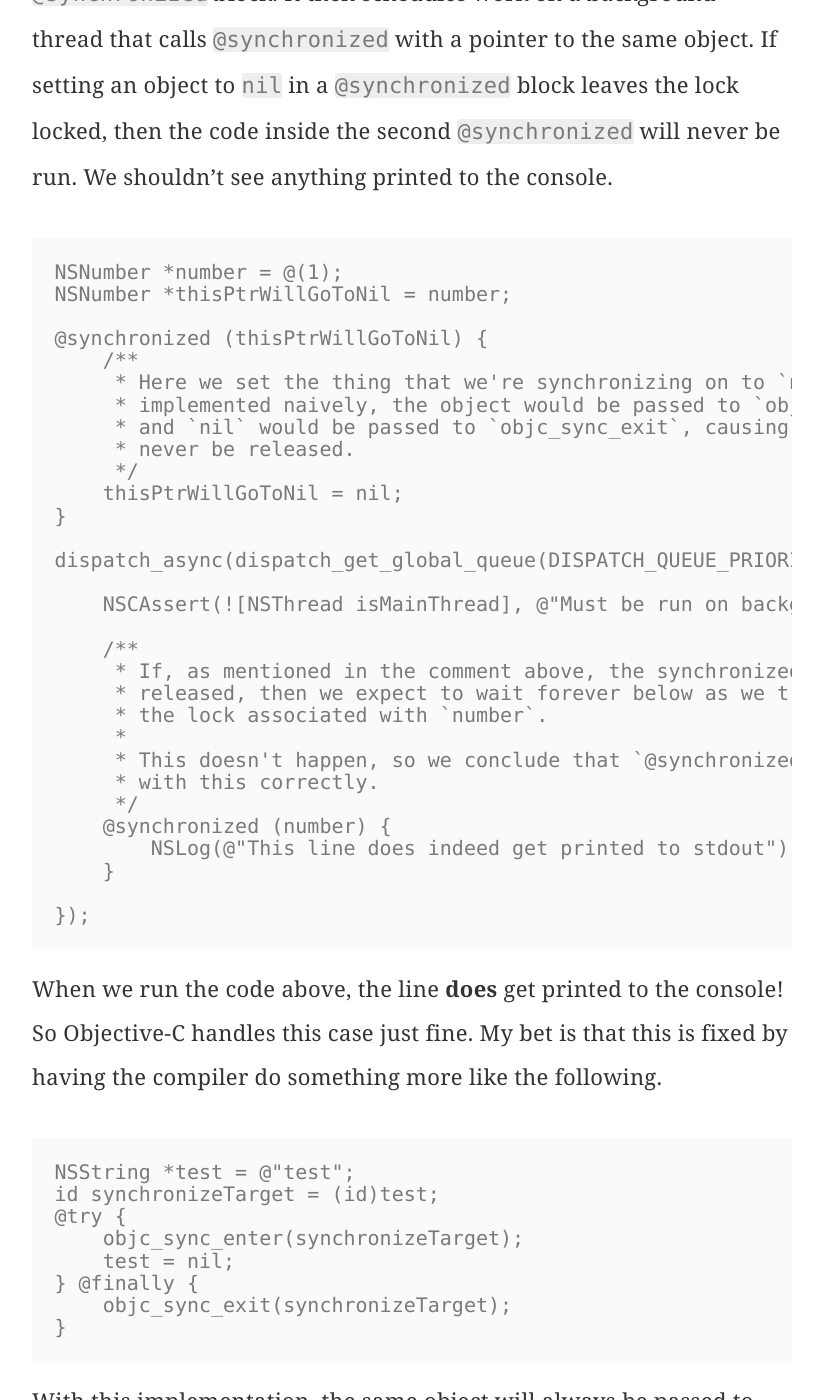
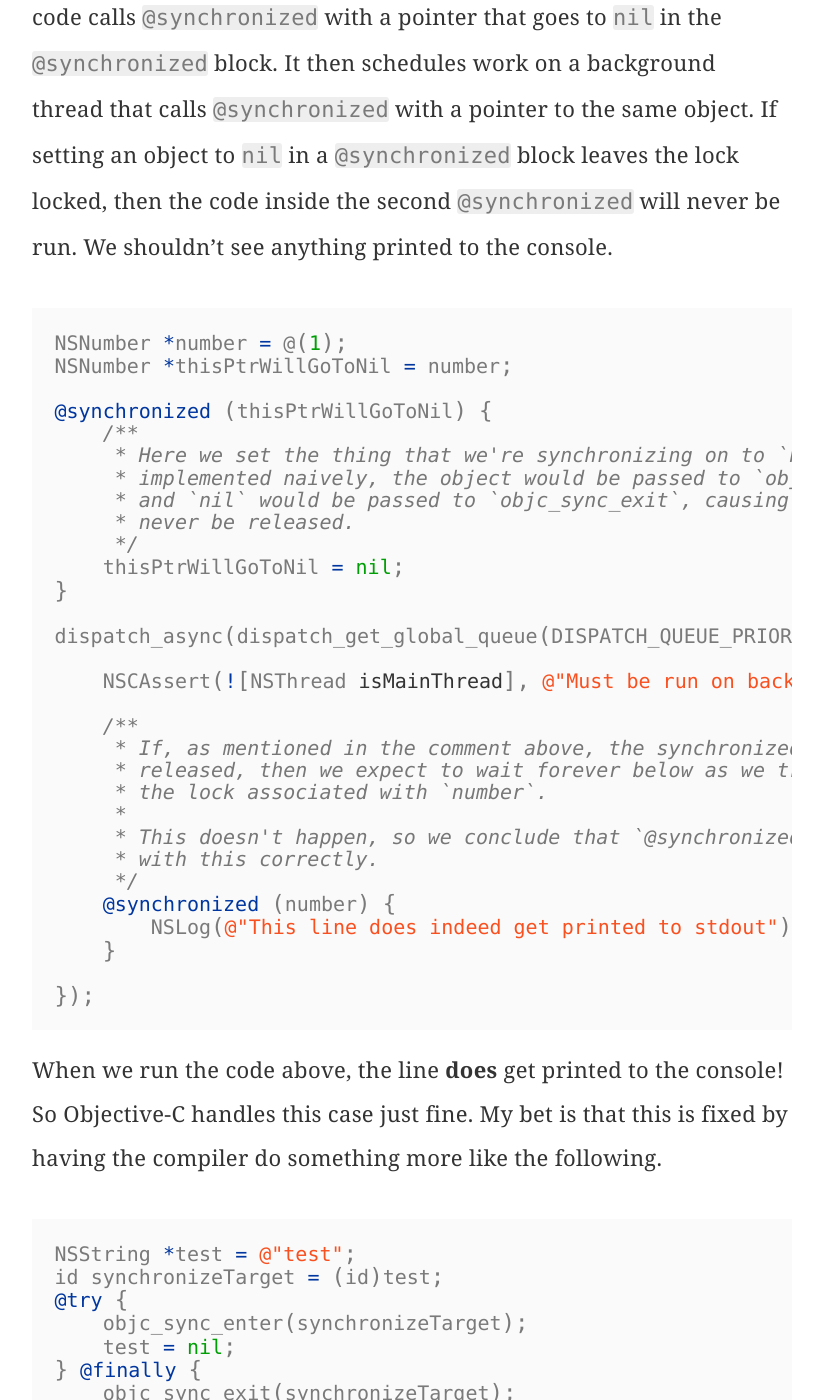
Before and after one commit to ryankaplan/ryankaplan.github.io, a Jekyll site: the page built from _posts/2015-05-09-synchronized.md, in a window 1280 px wide and 1400 px high, scrolled down 9749 px. Shown: the whole window, without its empty margins (228-1051 px from the left). Built offline with Jekyll 4.4.1, drawn with Linux system fonts in a browser that asks for light colours; comment, search, counter and statistics services are not loaded; some of the changed text lies outside the part shown.

Commit message:
Update syntax highlighting in old post

````diff
--- a/_posts/2015-05-09-synchronized.md
+++ b/_posts/2015-05-09-synchronized.md
@@ -17,7 +17,7 @@
 
 Suppose that we're implementing a thread-safe queue in Objective-C. We might start it like this:
 
-~~~
+```objective-c
 @implementation ThreadSafeQueue
 {
     NSMutableArray *_elements;
@@ -42,7 +42,7 @@
 }
 
 @end
-~~~
+```
 
 The `ThreadSafeQueue` class above has an `init` method which initializes two ivars: an `_elements` array and an `NSLock`. It has a `push:` method which acquires the lock, inserts an element into the array, and then releases the lock. Many threads can call `push:` at the same time, but the line `[_elements addObject:element]` will only ever be run on one thread at a time. The steps might go something like this:
 
@@ -54,7 +54,7 @@
 
 We can implement this more succinctly using the `@synchronized` construct:
 
-~~~
+```objective-c
 @implementation ThreadSafeQueue
 {
     NSMutableArray *_elements;
@@ -77,7 +77,7 @@
 }
 
 @end
-~~~
+```
 
 The synchronized block has the same effect as the `[_lock lock]` and `[_lock unlock]` in the previous example. You can think of it as locking on `self` as if `self` is an `NSLock`. A lock is aqcuired before any code after the opening `{` is run, and the lock is released before any code after the closing `}` is run. This is really handy because it means that you can never forget to call `unlock`!
 
@@ -91,47 +91,47 @@
 
 [This SO post](http://stackoverflow.com/a/6047218/1026198) says that a `@synchronized` block transforms into paired calls to `objc_sync_enter` and `objc_sync_exit`. We don't know what these functions do, but given these facts we may think that the compiler takes code like this:
 
-~~~
+```objective-c
 @synchronized(obj) {
     // do work
 }
-~~~
+```
 
 and turns it into something like this:
 
-~~~
+```objective-c
 @try {
     objc_sync_enter(obj);
     // do work
 } @finally {
     objc_sync_exit(obj);
 }
-~~~
+```
 
 What are `objc_sync_enter` and `object_sync_exit` and how are they implemented? Command-clicking them in XCode takes us to `<objc/objc-sync.h>` which has the two functions that we're interested in:
 
-~~~
+```objective-c
 // Begin synchronizing on 'obj'.
 // Allocates recursive pthread_mutex associated with 'obj' if needed.
 int objc_sync_enter(id obj)
 
 // End synchronizing on 'obj'.
 int objc_sync_exit(id obj)
-~~~
+```
 
 At the bottom fo the file there's a reminder that Apple engineers are humans too ;)
 
-~~~
+```objective-c
 // The wait/notify functions have never worked correctly and no longer exist.
 int objc_sync_wait(id obj, long long milliSecondsMaxWait);
 int objc_sync_notify(id obj);
-~~~
+```
 
 Anyway, the documentation of `objc_sync_enter` tells us something new: the `@synchronized` construct works by allocating a recursive lock[1] for the passed in object. When and how does the allocation happen? And how does it handle `nil` values? Luckily for us, the Objective-C runtime is open source, so we can just read the code and find out!
 
 You can see the full source of `objc-sync` over [here](http://www.opensource.apple.com/source/objc4/objc4-646/runtime/objc-sync.mm), but I'll walk you through it at a high level. Let's start by looking at the data structures at the top of the file. I'll explain them just below this code block, so don't spend too long trying to decipher them.
 
-~~~
+```objective-c
 typedef struct SyncData {
     id object;
     recursive_mutex_t mutex;
@@ -145,7 +145,7 @@
 } SyncList;
 
 static SyncList sDataLists[16];
-~~~
+```
 
 First off, we have a definition of `struct SyncData`. This struct contains an `object` (which is the object that we passed into `@synchronized`) and an associated `recursive_mutex_t` which is the lock associated with that `object`. Each `SyncData` also contains a pointer to another `SyncData` object called `nextData`, so you can think of each `SyncData` struct as an element in a linked list. Lastly, each `SyncData` contains a `threadCount` which is the number of threads which are either using or waiting on the lock in this particular `SyncData` object. This is useful because `SyncData` structs are cached and `threadCount == 0` indicates that a `SyncData` instance can be reused.
 
@@ -159,7 +159,7 @@
 
 If you looked at the source, you'll notice that there are no `retains` or `releases` inside `objc_sync_enter`. So it either doesn't retain the objects passed to it, or its compiled under arc. We can test this with the following code:
 
-~~~
+```objective-c
 NSDate *test = [NSDate date];
 // This should always be `1`
 NSLog(@"%@", @([test retainCount]));
@@ -170,13 +170,13 @@
     // retains `test`
     NSLog(@"%@", @([test retainCount]));
 }
-~~~
+```
 
 This outputs `1` and `1` for each retain count. So it seems like `objc_sync_enter` doesn't retain the object that it's passed. This is interesting. If the object that you're synchronizing on gets deallocated, then it's possible that another, new, object will be allocated in its place. It's possible that some other thread tries to synchronize on that *new* object with the same memory address as the old one. In this case, the other thread will block until the current thread finishes its synchronized block. That doesn't seem so bad. It sounds like something the implementers might have known about and been okay with. I don't see any great alternatives.
 
 What if the object gets set to `nil` in the synchronized block? Let's look again at our naive implementation:
 
-~~~
+```objective-c
 NSString *test = @"test";
 @try {
     // Allocates a lock for test and locks it
@@ -187,13 +187,13 @@
     // above is never unlocked or deallocated
     objc_sync_exit(test);
 }
-~~~
+```
 
 `objc_sync_enter` will be called with `test` and `objc_sync_exit` will be called with `nil`. Well `objc_sync_exit` no-ops when passed `nil`, so nobody will ever release the lock. That sounds bad!
 
 Do we know if `Objective-C` is susceptible to this issue? The following code calls `@synchronized` with a pointer that goes to `nil` in the `@synchronized` block. It then schedules work on a background thread that calls `@synchronized` with a pointer to the same object. If setting an object to `nil` in a `@synchronized` block leaves the lock locked, then the code inside the second `@synchronized` will never be run. We shouldn't see anything printed to the console.
 
-~~~
+```objective-c
 NSNumber *number = @(1);
 NSNumber *thisPtrWillGoToNil = number;
 
@@ -224,11 +224,11 @@
     }
 
 });
-~~~
+```
 
 When we run the code above, the line **does** get printed to the console! So Objective-C handles this case just fine. My bet is that this is fixed by having the compiler do something more like the following.
 
-~~~
+```objective-c
 NSString *test = @"test";
 id synchronizeTarget = (id)test;
 @try {
@@ -237,7 +237,7 @@
 } @finally {
     objc_sync_exit(synchronizeTarget);
 }
-~~~
+```
 
 With this implementation, the same object will always be passed to `objc_sync_enter` and `objc_sync_exit`. They both no-op when passed `nil`. This brings up a tricky debugging scenario: if you're passing `nil` to `@synchronized`, then you're not taking any locks and your code may not be thread-safe! If you're wondering why you're getting unexpected races, be sure that you're not ever passing `nil` to your `@synchronized` blocks. You can do this by setting a symbolic breakpoint on `objc_sync_nil`, which is an empty function that `objc_sync_enter` calls when it is passed `nil` to make debugging easier.
 
````
